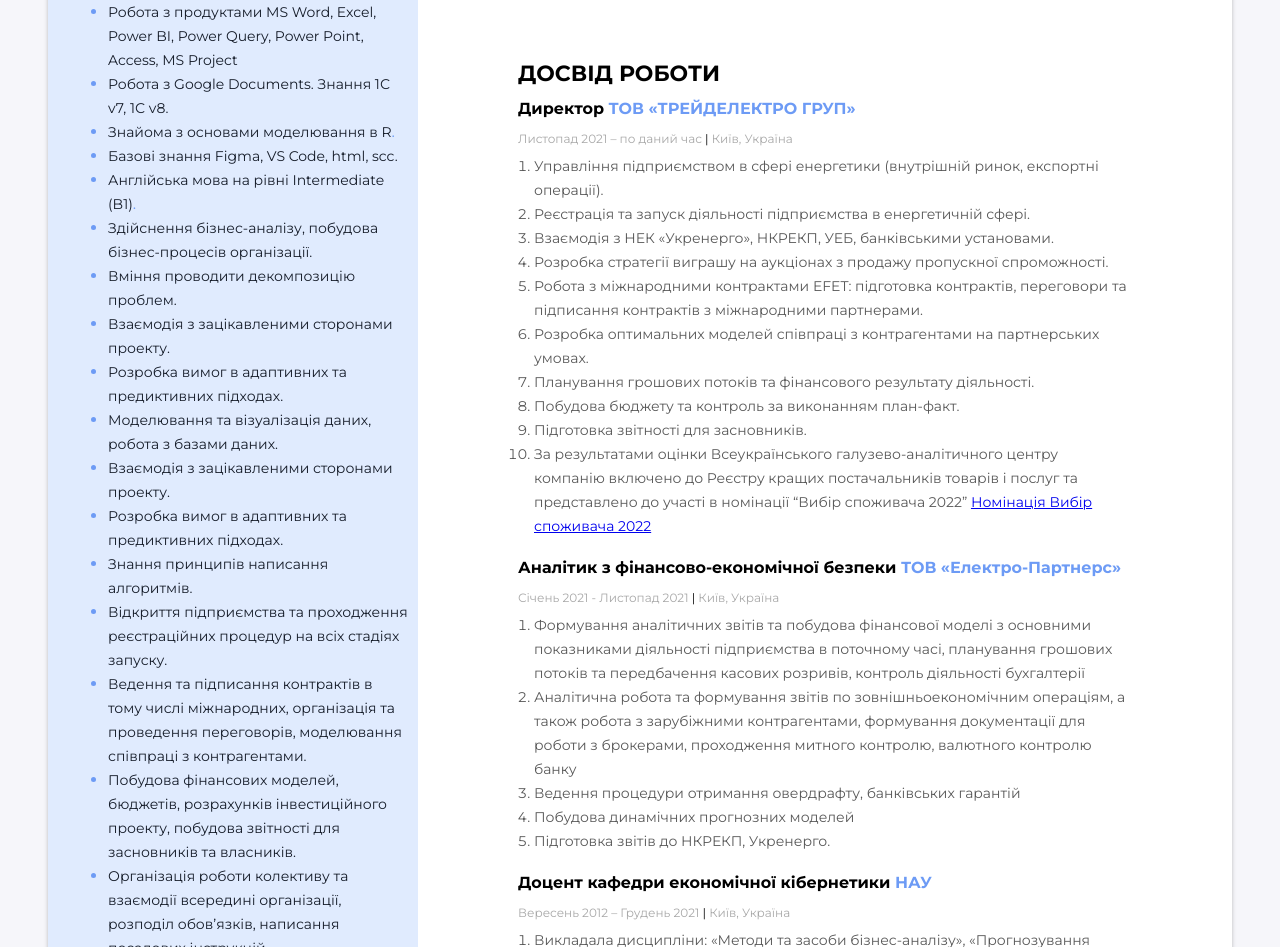
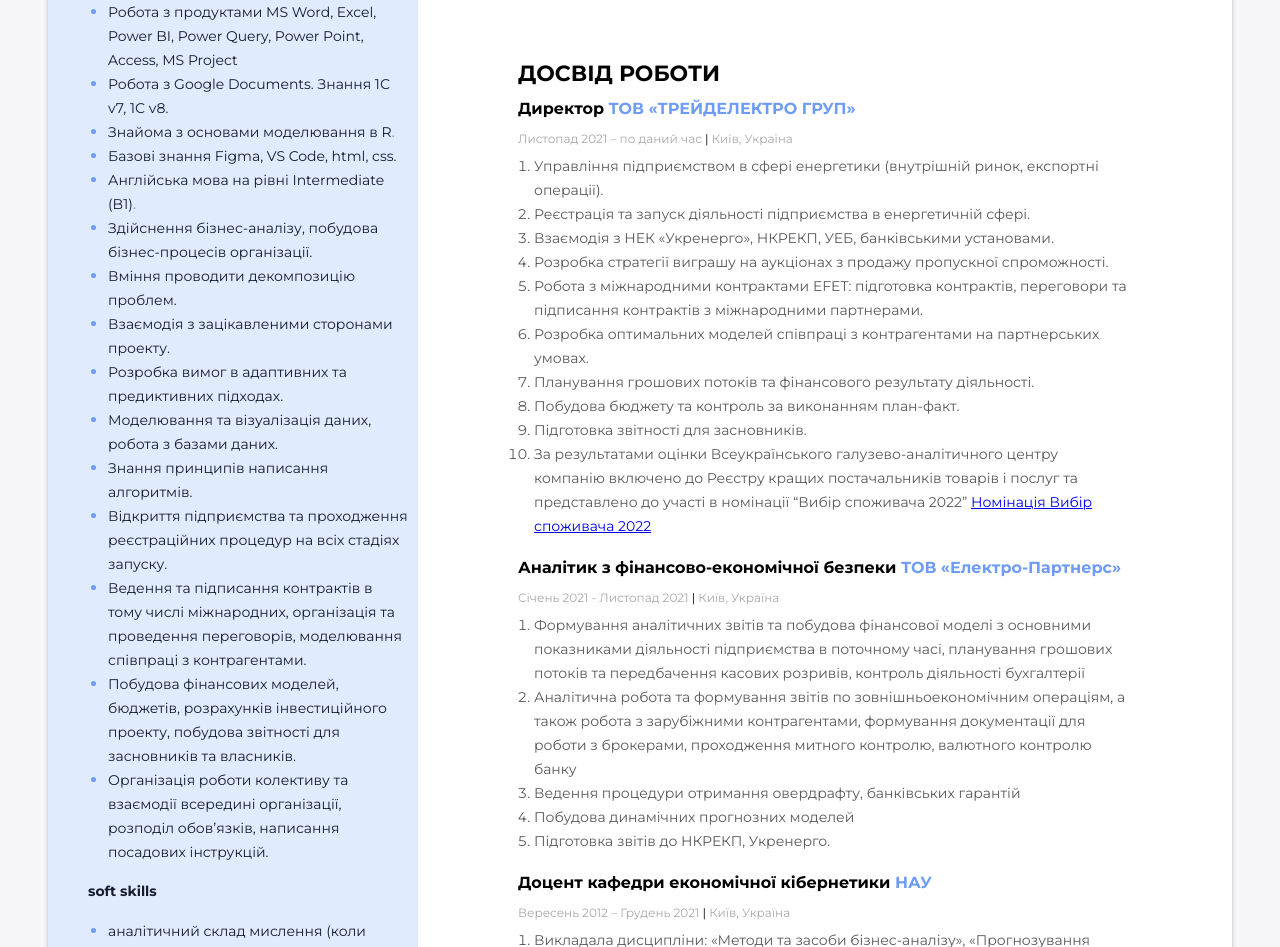
Before and after one commit to Jeanulka/resume, a plain HTML site: page index.html in a window 1280 px wide. Shown: the part 770-1717 px from the top of the page. Drawn offline with Linux system fonts and the light colour scheme; a web font is replaced by a local one.

Commit message:
Виправляє помилки

```diff
--- a/css/style.css
+++ b/css/style.css
@@ -16,6 +16,7 @@ body {
 }
 
 /* Стилі основного контенту */
+
 .main-content {
     padding: 100px;
 }
--- a/index.html
+++ b/index.html
@@ -365,7 +365,7 @@
                 </li>
                 <li class="skills-item">
                   <span class="skills-text"
-                    >Базові знання Figma, VS Code, html, scc.</span
+                    >Базові знання Figma, VS Code, html, css.</span
                   >
                 </li>
                 <li class="skills-item">
@@ -400,16 +400,7 @@
                     даних.</span
                   >
                 </li>
-                <li class="skills-item">
-                  <span class="skills-text"
-                    >Взаємодія з зацікавленими сторонами проекту.</span
-                  >
-                </li>
-                <li class="skills-item">
-                  <span class="skills-text"
-                    >Розробка вимог в адаптивних та предиктивних підходах.</span
-                  >
-                </li>
+
                 <li class="skills-item">
                   <span class="skills-text"
                     >Знання принципів написання алгоритмів.</span
```
